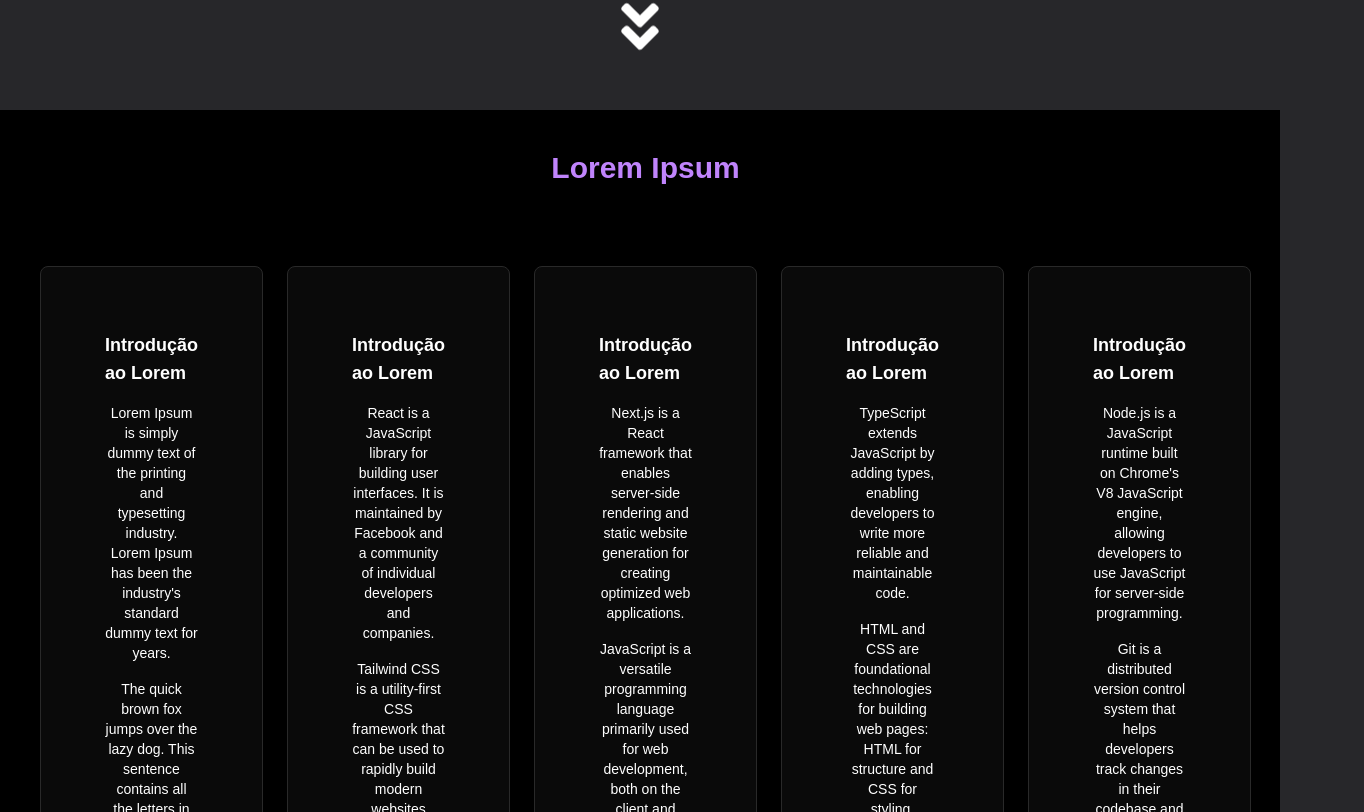
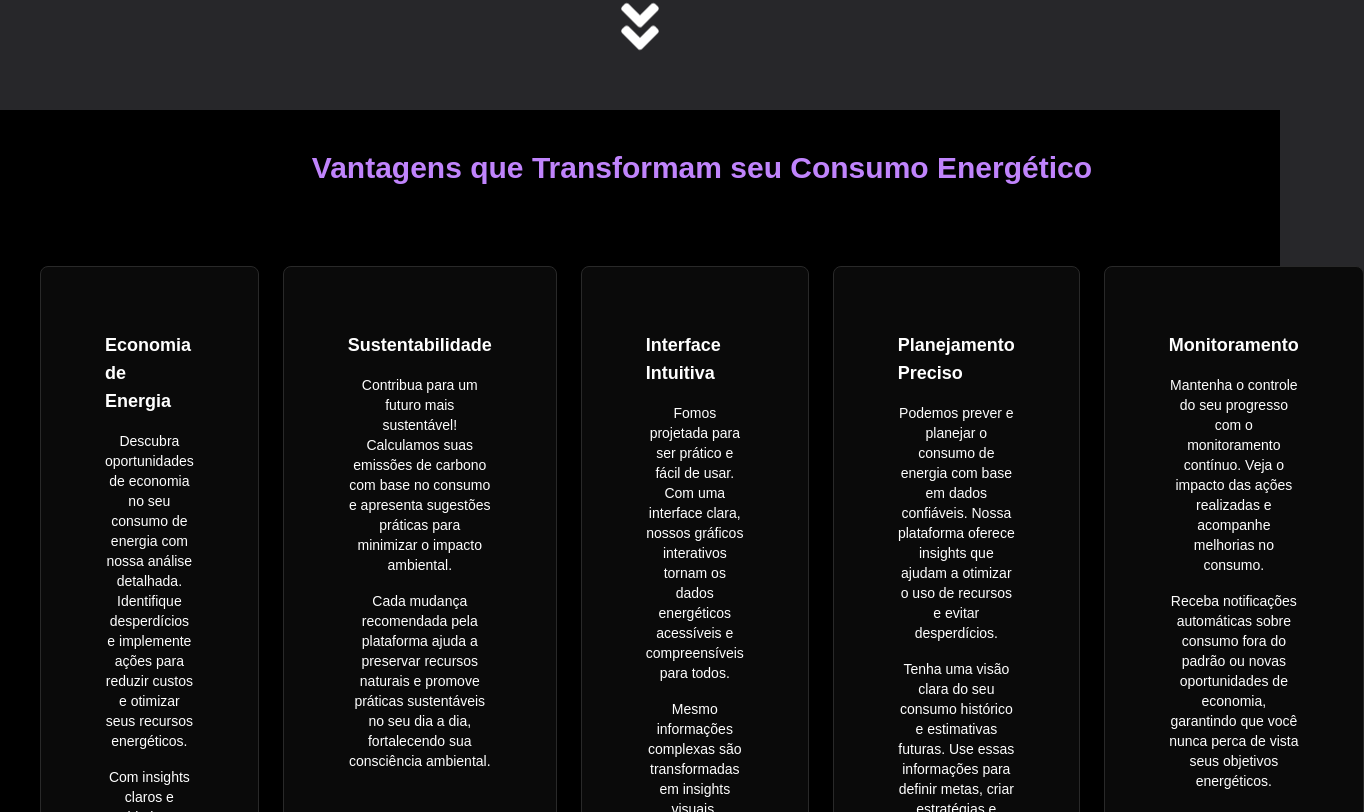
Before and after one commit to akemilol/EnergyLab---GS, a Next.js app in the folder energy-lab/: page / in a window 1280 px wide. Shown: the part 848-1660 px from the top of the page, 1364 px wide, since content can reach past the window. Built offline with nearby package versions, Linux system fonts and the light colour scheme.

Commit message:
Atribuição dos textos em LongCards

```diff
--- a/energy-lab/src/components/LongsCards/LongsCards.tsx
+++ b/energy-lab/src/components/LongsCards/LongsCards.tsx
@@ -2,40 +2,40 @@
 
 const LongsCards = () => {
     const titulos = [
-        "Introdução ao Lorem",
-        "Introdução ao Lorem",
-        "Introdução ao Lorem",
-        "Introdução ao Lorem",
-        "Introdução ao Lorem"
+        "Economia de Energia",
+        "Sustentabilidade",
+        "Interface Intuitiva",
+        "Planejamento Preciso",
+        "Monitoramento"
 ];
 
 const paragrafos = [
     [
-        "Lorem Ipsum is simply dummy text of the printing and typesetting industry. Lorem Ipsum has been the industry's standard dummy text for years.",
-        "The quick brown fox jumps over the lazy dog. This sentence contains all the letters in the English language."
+        "Descubra oportunidades de economia no seu consumo de energia com nossa análise detalhada. Identifique desperdícios e implemente ações para reduzir custos e otimizar seus recursos energéticos.",
+        "Com insights claros e objetivos, você pode tomar decisões estratégicas para melhorar a eficiência energética da sua casa ou empresa, gerando impacto positivo no seu orçamento."
     ],
     [
-        "React is a JavaScript library for building user interfaces. It is maintained by Facebook and a community of individual developers and companies.",
-        "Tailwind CSS is a utility-first CSS framework that can be used to rapidly build modern websites without writing custom CSS."
+        "Contribua para um futuro mais sustentável! Calculamos suas emissões de carbono com base no consumo e apresenta sugestões práticas para minimizar o impacto ambiental.",
+        "Cada mudança recomendada pela plataforma ajuda a preservar recursos naturais e promove práticas sustentáveis no seu dia a dia, fortalecendo sua consciência ambiental."
     ],
     [
-        "Next.js is a React framework that enables server-side rendering and static website generation for creating optimized web applications.",
-        "JavaScript is a versatile programming language primarily used for web development, both on the client and server sides."
+        "Fomos projetada para ser prático e fácil de usar. Com uma interface clara, nossos gráficos interativos tornam os dados energéticos acessíveis e compreensíveis para todos.",
+        "Mesmo informações complexas são transformadas em insights visuais, permitindo que você entenda e gerencie seu consumo com poucos cliques, sem complicações técnicas."
     ],
     [
-        "TypeScript extends JavaScript by adding types, enabling developers to write more reliable and maintainable code.",
-        "HTML and CSS are foundational technologies for building web pages: HTML for structure and CSS for styling."
+        "Podemos prever e planejar o consumo de energia com base em dados confiáveis. Nossa plataforma oferece insights que ajudam a otimizar o uso de recursos e evitar desperdícios.",
+        "Tenha uma visão clara do seu consumo histórico e estimativas futuras. Use essas informações para definir metas, criar estratégias e alcançar maior eficiência energética no seu dia a dia."
     ],
     [
-        "Node.js is a JavaScript runtime built on Chrome's V8 JavaScript engine, allowing developers to use JavaScript for server-side programming.",
-        "Git is a distributed version control system that helps developers track changes in their codebase and collaborate with others."
+        "Mantenha o controle do seu progresso com o monitoramento contínuo. Veja o impacto das ações realizadas e acompanhe melhorias no consumo.",
+        "Receba notificações automáticas sobre consumo fora do padrão ou novas oportunidades de economia, garantindo que você nunca perca de vista seus objetivos energéticos."
     ]
 ];
 
     return (
         <div className="bg-black text-white p-10 min-h-screen flex flex-col justify-center ">
         <div className="max-w-[113rem] mx-auto">
-        <h1 className="text-3xl font-semibold text-purple-400 mb-8 text-center">Lorem Ipsum </h1>
+        <h1 className="text-3xl font-semibold text-purple-400 mb-8 text-center"> Vantagens que Transformam seu Consumo Energético </h1>
         <div className="flex flex-col md:flex-row justify-center items-stretch gap-6 w-full mt-20">
             {paragrafos.map((paragrafo, index) => (
             <div
```
